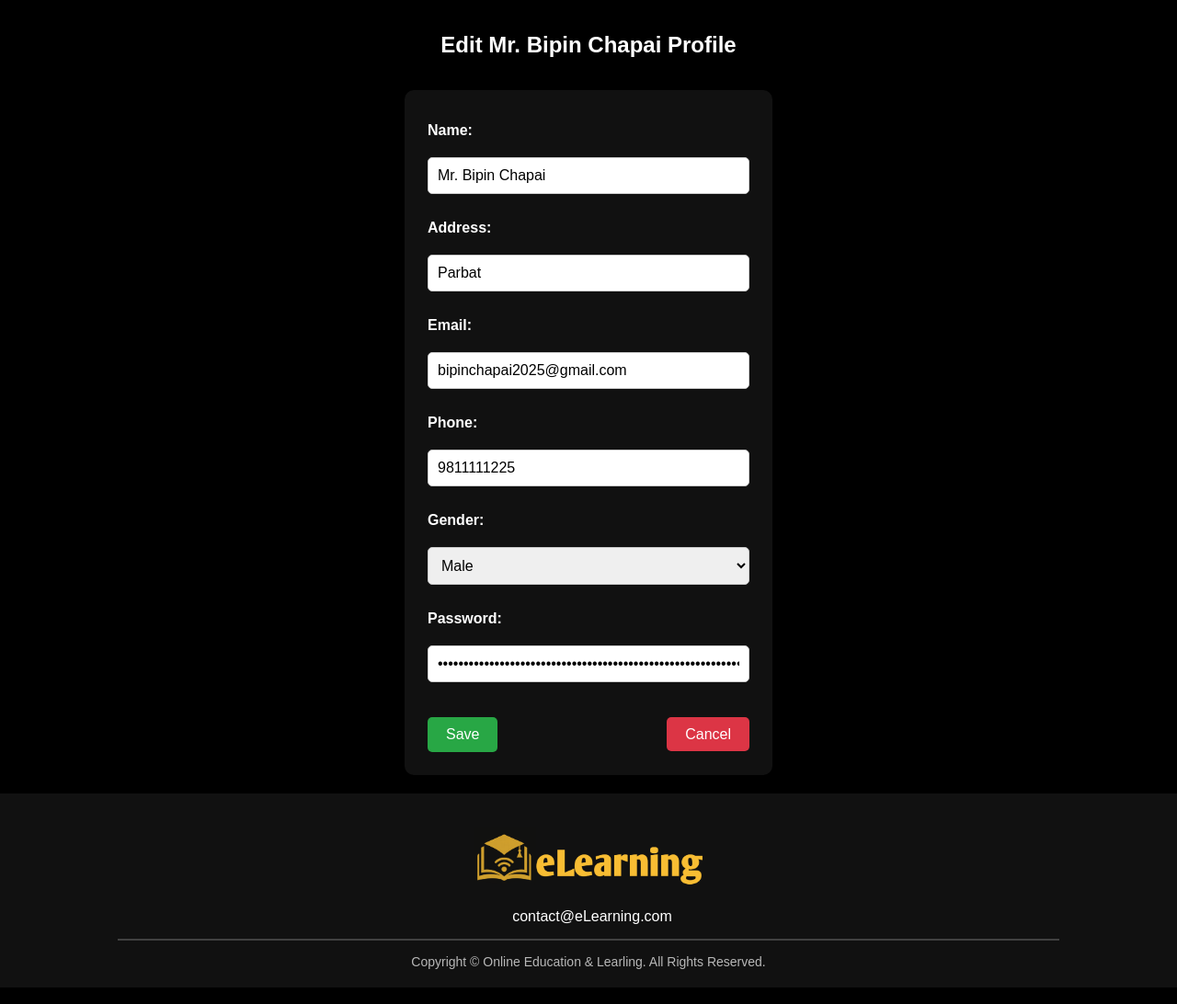
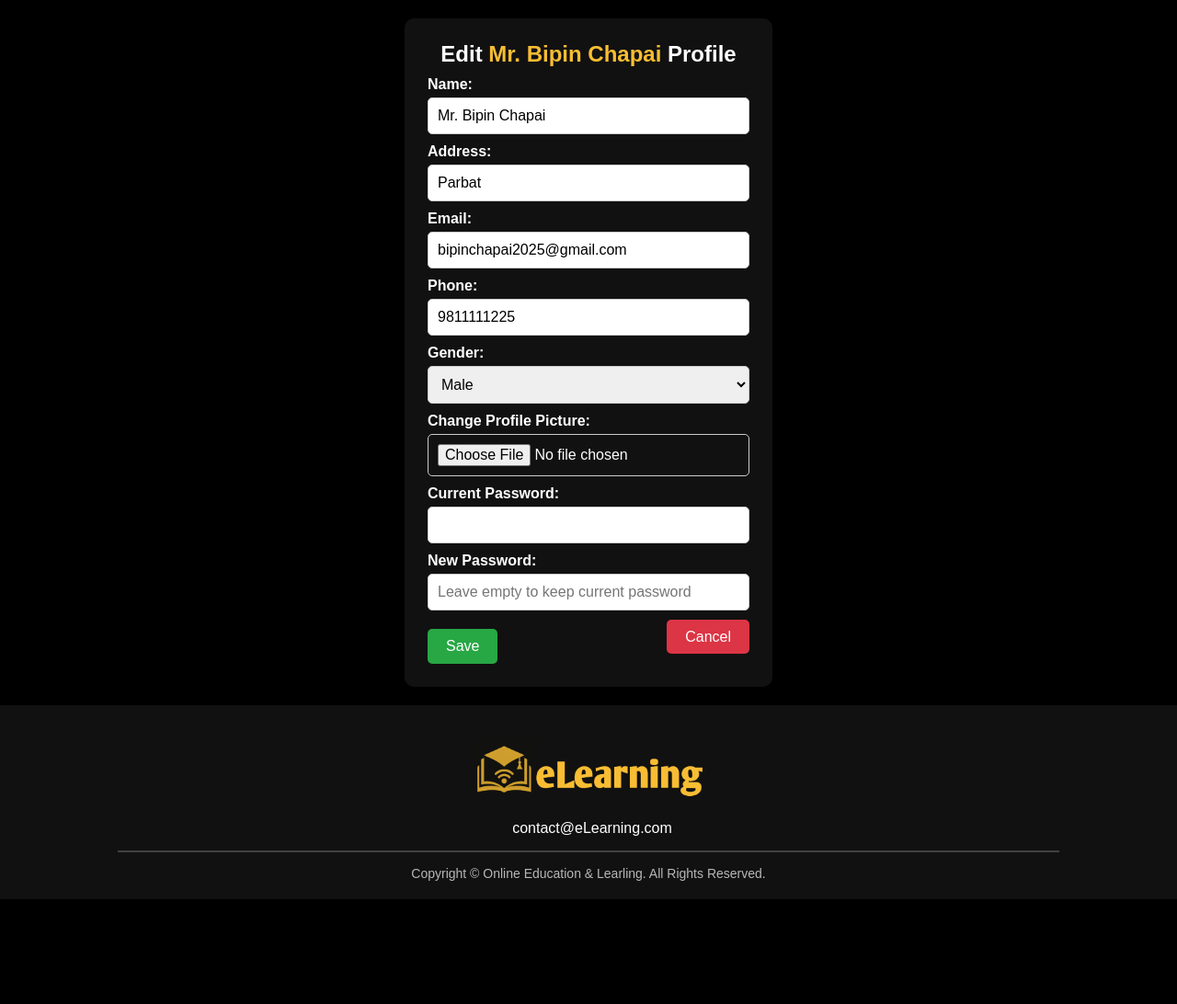
Before and after one commit to biptech/elearning, a PHP site: page /edit-user-profile.php?u_id=14 in a window 1280 px wide. Shown: the part 101-1193 px from the top of the page at 92% size. After the commit the page ends 1079 px from the top, so only its background shows below. Run offline with PHP 8.4, Linux system fonts and the light colour scheme; data comes from the database, SQL or seed files in the repository.

Commit message:
modify edit/ + user-profile

```diff
--- a/public/edit-user-profile.php
+++ b/public/edit-user-profile.php
@@ -3,48 +3,33 @@
 <head>
     <meta charset="UTF-8">
     <meta name="viewport" content="width=device-width, initial-scale=1.0">
-    <link rel="shortcut icon" href="../images/favicon.png" type="image/x-icon">
     <title>Edit Profile</title>
+    <link rel="shortcut icon" href="images/favicon.png" type="image/x-icon">
     <style>
-        /* General Styles */
-body {
-    font-family: Arial, sans-serif;
-    margin: 0;
-    padding: 0;
-    background-color: #000;
-}
 
-/* Heading */
         .heading {
             text-align: center;
             font-size: 24px;
             font-weight: bold;
-    padding: 15px;
+            background-color: #111;
             color: white;
-    margin: 20px;
         }
 
-/* Edit Profile Container */
+        .name{
+            color: rgb(248, 189, 51);
+        }
         .edit-profile-container {
             max-width: 400px;
             background: #111;
             color: white;
             padding: 25px;
-    margin-bottom: 20px;
-    margin: auto auto 20px auto;
+            margin: 20px auto;
             border-radius: 10px;
-    box-shadow: 0px 0px 10px rgba(0, 0, 0, 0.1);
-
-
         }
 
-/* Form Fields */
         .profile-edit-container {
-    max-width: auto;
             display: flex;
             flex-direction: column;
-    align-item:center;
-
         }
 
         label {
@@ -66,19 +51,16 @@ input:focus, select:focus {
             border-color: #007bff;
         }
 
-/* Error Messages */
         .error {
             color: red;
             font-size: 12px;
             height: 15px;
         }
 
-/* Save and Cancel Buttons */
         .saveorcancel {
             display: flex;
             justify-content: space-between;
             margin-top: 20px;
-    align-items: center;
             gap: 20px;
         }
 
@@ -111,7 +93,6 @@ button, .cancel-btn a {
             background-color: #c82333;
         }
 
-/* Responsive Design */
         @media (max-width: 600px) {
             .edit-profile-container {
                 width: 90%;
@@ -123,26 +104,41 @@ button, .cancel-btn a {
                 gap: 10px;
             }
         }
-
     </style>
 </head>
-<?php include '../includes/header.php'; ?>
 <body>
+
 <?php
+    include '../includes/config.php';
     $u_id = $_GET['u_id'];
     $qry = "SELECT * FROM user_signup WHERE u_id = '$u_id'";
-        include '../includes/config.php';
     $result = mysqli_query($con, $qry);
     $row = mysqli_fetch_assoc($result);
 
-        // Handle form submission
-        if(isset($_POST['submit'])) {
+    if (isset($_POST['submit'])) {
         $u_name = mysqli_real_escape_string($con, $_POST['u_name']);
         $u_address = mysqli_real_escape_string($con, $_POST['u_address']);
         $u_email = mysqli_real_escape_string($con, $_POST['u_email']);
         $u_phone = mysqli_real_escape_string($con, $_POST['u_phone']);
         $u_gender = mysqli_real_escape_string($con, $_POST['u_gender']);
-            $u_password = mysqli_real_escape_string($con, $_POST['u_password']);
+        $old_password = $_POST['old_password'];
+
+        if (!password_verify($old_password, $row['u_password'])) {
+            echo '<script>alert("Incorrect current password.");</script>';
+        } else {
+            $raw_password = $_POST['u_password'];
+            $u_password = !empty($raw_password) ? password_hash($raw_password, PASSWORD_DEFAULT) : $row['u_password'];
+
+            $image = $_FILES['u_image']['name'];
+            $temp_name = $_FILES['u_image']['tmp_name'];
+            $updateImage = "";
+
+            if (!empty($image)) {
+                // If the user uploads a new image
+                $folder = "../uploads/images/" . $image;
+                move_uploaded_file($temp_name, $folder);
+                $updateImage = ", u_image = '$image'";
+            }
 
             $qry2 = "UPDATE user_signup SET
                         u_name = '$u_name',
@@ -151,59 +147,82 @@ button, .cancel-btn a {
                         u_phone = '$u_phone',
                         u_gender = '$u_gender',
                         u_password = '$u_password'
+                        $updateImage
                     WHERE u_id = '$u_id'";
 
-            if(mysqli_query($con, $qry2)) {
-                echo '<script type="text/javascript"> alert("Profile Updated Successfully"); window.location.assign("user-profile.php?u_id=' . $u_id . '");</script>';
+            if (mysqli_query($con, $qry2)) {
+                echo '<script>alert("Profile Updated Successfully"); window.location.href = "user-profile.php?u_id=' . $u_id . '";</script>';
                 exit();
             } else {
-                echo '<script type="text/javascript"> alert("Something Went Wrong!") </script>';
+                echo '<script>alert("Something went wrong.");</script>';
+            }
+        }
+    }
+
+    // Handle profile image removal
+    if (isset($_POST['remove_image'])) {
+        // Get the current profile image from the database
+        $current_image = $row['u_image'];
+        if (!empty($current_image)) {
+            $image_path = '../uploads/images/' . $current_image;
+            // Delete the image from the server
+            if (file_exists($image_path)) {
+                unlink($image_path);
+            }
+            // Update the database to set the profile image to NULL
+            $qry_remove_image = "UPDATE user_signup SET u_image = NULL WHERE u_id = '$u_id'";
+            mysqli_query($con, $qry_remove_image);
+            echo '<script>window.location.href = "edit-user-profile.php?u_id=' . $u_id . '";</script>';
+            exit();
         }
     }
 ?>
 
-    <!--About-->
+<?php include '../includes/header.php'; ?>
+
 <section class="edit-profile" id="edit-profile">
+    <div class="edit-profile-container">
     <div class="heading">
-            <span>Edit <?php echo $row['u_name'];?> Profile</span>
+    <p>Edit <span class = "name"> <?php echo $row['u_name'];?></span> Profile </p>
     </div>
-        <div class="edit-profile-container">
-            <form action="" class="profile-detail" method="POST" onsubmit="return validateForm()">
+        <form action="" method="POST" enctype="multipart/form-data">
             <div class="profile-edit-container">
                 <label for="u_name">Name:</label>
-                    <span id="error_u_name" class="error"></span>
-                    <input type="text" name="u_name" id="u_name" placeholder="Full Name" value="<?php echo $row['u_name'];?>" oninput="validateName()" onblur="validateName()"><br>
+                <input type="text" name="u_name" id="u_name" value="<?php echo $row['u_name']; ?>" required>
 
                 <label for="u_address">Address:</label>
-                    <span id="error_u_address" class="error"></span>
-                    <input type="text" name="u_address" id="u_address" placeholder="Address" value="<?php echo $row['u_address'];?>" oninput="validateAddress()" onblur="validateAddress()"><br>
+                <input type="text" name="u_address" id="u_address" value="<?php echo $row['u_address']; ?>" required>
 
                 <label for="u_email">Email:</label>
-                    <span id="error_u_email" class="error"></span>
-                    <input type="email" name="u_email" id="u_email" placeholder="Email" value="<?php echo $row['u_email'];?>" oninput="validateEmail()" onblur="validateEmail()"><br>
+                <input type="email" name="u_email" id="u_email" value="<?php echo $row['u_email']; ?>" required>
 
                 <label for="u_phone">Phone:</label>
-                    <span id="error_u_phone" class="error"></span>
-                    <input name="u_phone" id="u_phone" placeholder="Phone" value="<?php echo $row['u_phone'];?>" oninput="validatePhone()" onblur="validatePhone()"><br>
+                <input type="text" name="u_phone" id="u_phone" value="<?php echo $row['u_phone']; ?>" required>
 
                 <label for="u_gender">Gender:</label>
-                    <span id="error_u_gender" class="error"></span>
-                    <select name="u_gender" id="u_gender" onchange="validateGender()" onblur="validateGender()">
+                <select name="u_gender" id="u_gender">
                     <option value="Male" <?php if ($row['u_gender'] == 'Male') echo 'selected'; ?>>Male</option>
                     <option value="Female" <?php if ($row['u_gender'] == 'Female') echo 'selected'; ?>>Female</option>
                     <option value="Other" <?php if ($row['u_gender'] == 'Other') echo 'selected'; ?>>Other</option>
-                    </select><br>
+                </select>
 
-                    <label for="u_password">Password:</label>
-                    <span id="error_u_password" class="error"></span>
-                    <input style="width: 100%;" type="password" name="u_password" id="u_password" placeholder="New Password" value="<?php echo $row['u_password'];?>" oninput="validatePassword()" onblur="validatePassword()"><br>
+                <label for="u_image">Change Profile Picture:</label>
+                <?php if (!empty($row['u_image'])): ?>
+                    <div>
+                        <img src="../uploads/images/<?php echo $row['u_image']; ?>" alt="Profile Image" style="width: 50px; height: 50px; border-radius: 50%; object-fit: cover;">
+                        <button type="submit" name="remove_image" style="background-color: red; color: white; border: none; padding: 5px 10px; margin-top: 10px;">Remove Image</button>
+                    </div>
+                <?php endif; ?>
+                <input type="file" name="u_image" id="u_image" accept="image/*">
+                <label for="old_password">Current Password:</label>
+                <input type="password" name="old_password" id="old_password" required>
+
+                <label for="u_password">New Password:</label>
+                <input type="password" name="u_password" id="u_password" placeholder="Leave empty to keep current password">
 
                 <div class="saveorcancel">
                     <div class="save-btn">
-                            <button type="submit" name="submit" id="savebtn">
-                                <i class="fa-solid fa-check"></i>
-                                Save
-                            </button>
+                        <button type="submit" name="submit"><i class="fa-solid fa-check"></i> Save</button>
                     </div>
                     <div class="cancel-btn">
                         <a href="user-profile.php?u_id=<?php echo $row['u_id']; ?>"><i class="fa-solid fa-xmark"></i> Cancel</a>
@@ -213,7 +232,8 @@ button, .cancel-btn a {
         </form>
     </div>
 </section>
-    <script src="../js/validation.js"></script>
+
 <?php include '../includes/footer.php'; ?>
+
 </body>
 </html>
```
Also changed, not shown: public/user-profile.php (+29 -16 lines), uploads/images/online education and learning.jpeg (added). Lines whose indentation alone changed are shown as unchanged.
